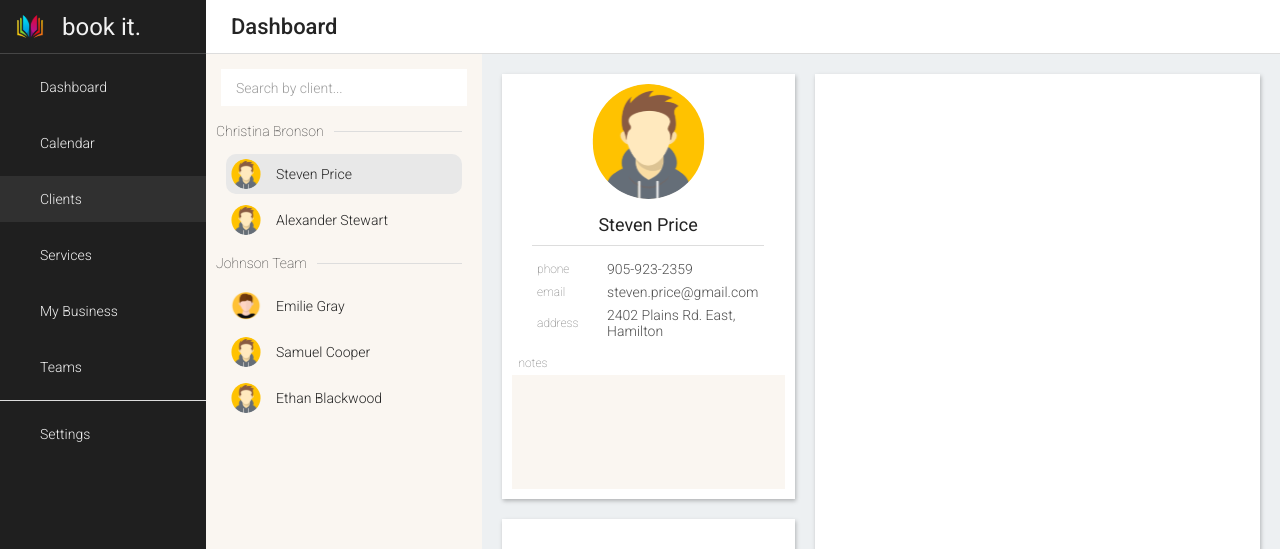
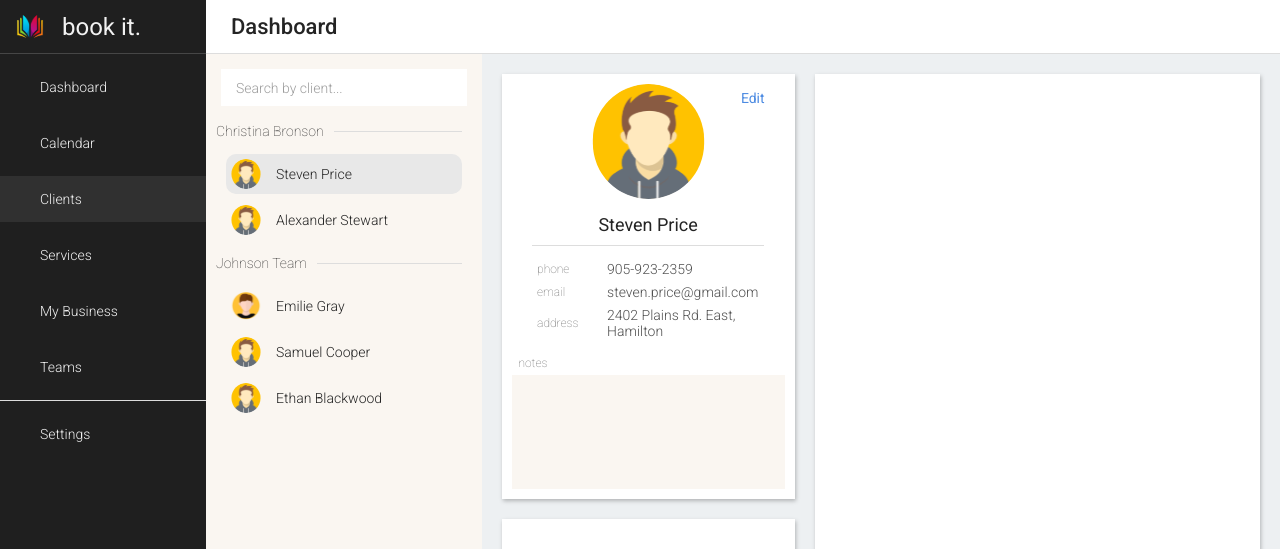
Before and after one commit to ryanhartwig/bookeasy, a Next.js app in the folder next/: page /clients in a window 1280 px wide. Both pictures are taken after a click on the element "Steven Price". Shown: the top 549 px of the page. Built offline with nearby package versions, Linux system fonts and the light colour scheme.

Commit message:
Add edit button on client_details

```diff
--- a/next/src/app/clients/clients.module.scss
+++ b/next/src/app/clients/clients.module.scss
@@ -87,6 +87,8 @@
   flex-direction: column;
   align-items: center;
 
+  position: relative;
+
   hr {
     margin: 10px;
     width: 85%
@@ -139,3 +141,27 @@
     font-size: 13px;
   }
 }
+
+.edit {
+  position: absolute;
+  top: 7px;
+  right: 18px;
+
+  padding: 4px 12px;
+
+  cursor: pointer;
+
+  color: var(--font-utility);
+  font-size: 14px;
+  margin-top: 5px;
+  font-weight: 400;
+
+  opacity: 0.8;
+
+  transition: background-color 200ms, opacity 200ms;
+
+  &:hover {
+    background-color: #216fdb19;
+    opacity: 1;
+  }
+}
--- a/next/src/app/clients/details.tsx
+++ b/next/src/app/clients/details.tsx
@@ -39,6 +39,7 @@ export const Details: React.FC<DetailsProps> = ({selected}) => {
             <div className={styles.notes}>
               <p>{selected.notes}</p>
             </div>
+            <p className={styles.edit}>Edit</p>
           </Card>
           <Card className={styles.card} style={{height: 272}}>
 
```
